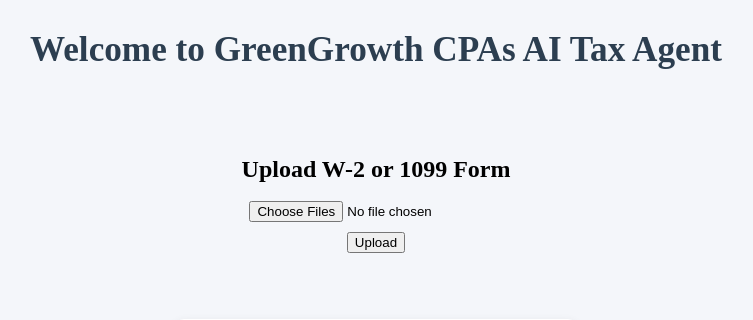
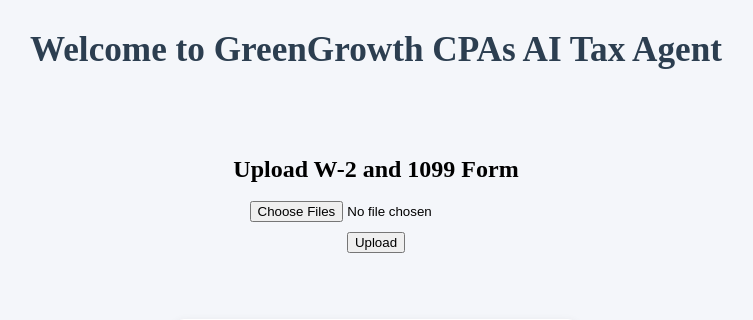
Before and after one commit to Taherisadr/GGCPAS, a Flask app: page / in a window 1280 px wide. Shown: the top 320 px of the page, without its empty margins (264-1017 px from the left). Run offline with Flask 3, Linux system fonts and the light colour scheme; some libraries are stand-ins or nearby versions.

Commit message:
index.html

```diff
--- a/templates/index.html
+++ b/templates/index.html
@@ -8,7 +8,7 @@
     <h1 style="text-align:center; margin-top:30px; color:#2c3e50; font-size:2.2em;">Welcome to GreenGrowth CPAs AI Tax Agent</h1>
     <div style="display:flex; flex-direction:column; align-items:center; justify-content:center; min-height:80vh;">
         <div class="container" style="margin:0 auto; text-align:center;">
-            <h2 style="margin-bottom:18px;">Upload W-2 or 1099 Form</h2>
+            <h2 style="margin-bottom:18px;">Upload W-2 and 1099 Form</h2>
             <input type="file" id="pdfInput" multiple style="margin-bottom:10px; display:block; margin-left:auto; margin-right:auto;">
             <button onclick="upload()" style="margin-bottom:18px;">Upload</button>
             <div id="output" style="margin-top:18px;"></div>
```
